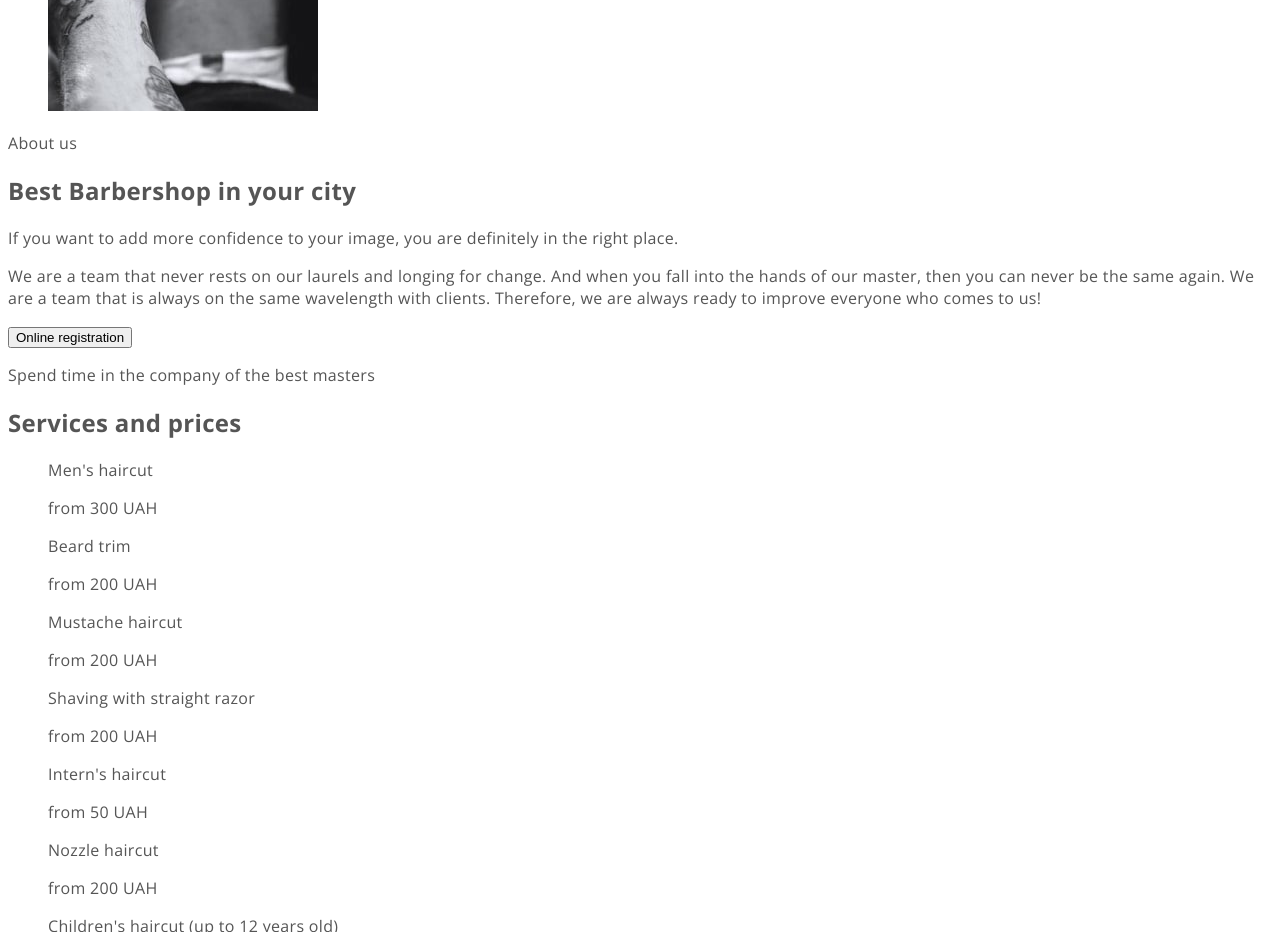
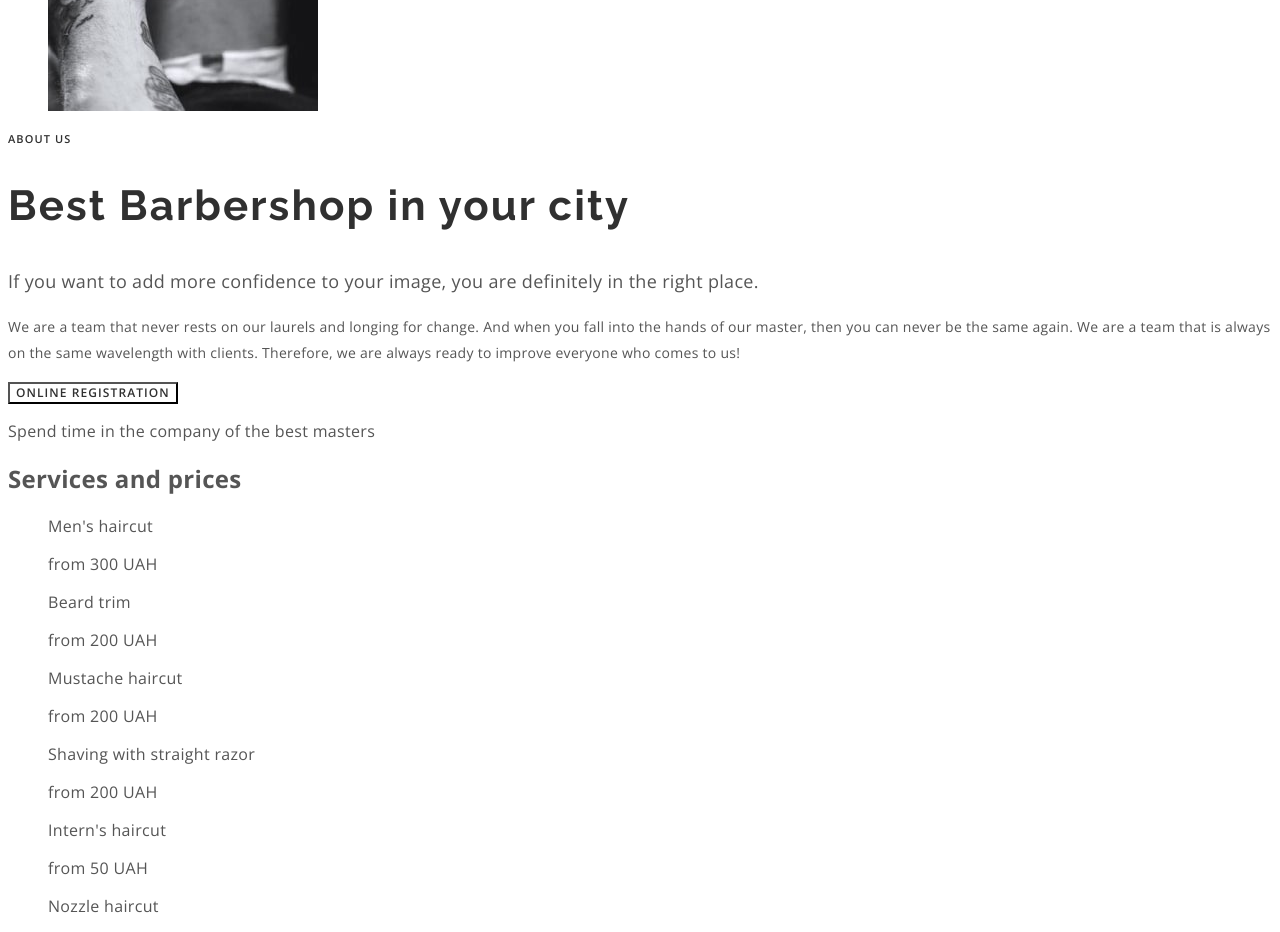
Before and after one commit to StanyslavCherniakov/barbershop, a plain HTML site: page index.html in a window 1280 px wide. Shown: the part 1340-2272 px from the top of the page. Drawn offline with nearby package versions, Linux system fonts and the light colour scheme.

Commit message:
add ccs text about as

```diff
--- a/css/styles.css
+++ b/css/styles.css
@@ -126,3 +126,52 @@ body {
 
   color: var(--third-text-color);
 }
+
+/* =====About us===== */
+.about-top-text {
+  font-weight: 600;
+  font-size: 11px;
+  line-height: 1.36;
+  letter-spacing: 0.1em;
+  text-transform: uppercase;
+
+  color: var(--secondary-text-color);
+}
+
+.about-title {
+  font-family: 'Raleway';
+  font-style: normal;
+  font-weight: 700;
+  font-size: 42px;
+  line-height: 1.16;
+  letter-spacing: 0.05em;
+
+  color: var(--secondary-text-color);
+}
+
+.about-down-text {
+  font-size: 18px;
+  line-height: 1.67;
+
+  color: var(--primary-text-color);
+}
+
+.about-bottom-text {
+  font-size: 14px;
+  line-height: 1.86;
+  letter-spacing: 0.02em;
+
+  color: var(--primary-text-color);
+}
+
+.about-btn {
+  font-family: inherit;
+  font-weight: 600;
+  font-size: 12px;
+  line-height: 16px;
+  letter-spacing: 0.09em;
+  text-transform: uppercase;
+
+  color: var(--secondary-text-color);
+  background-color: transparent;
+}
```
